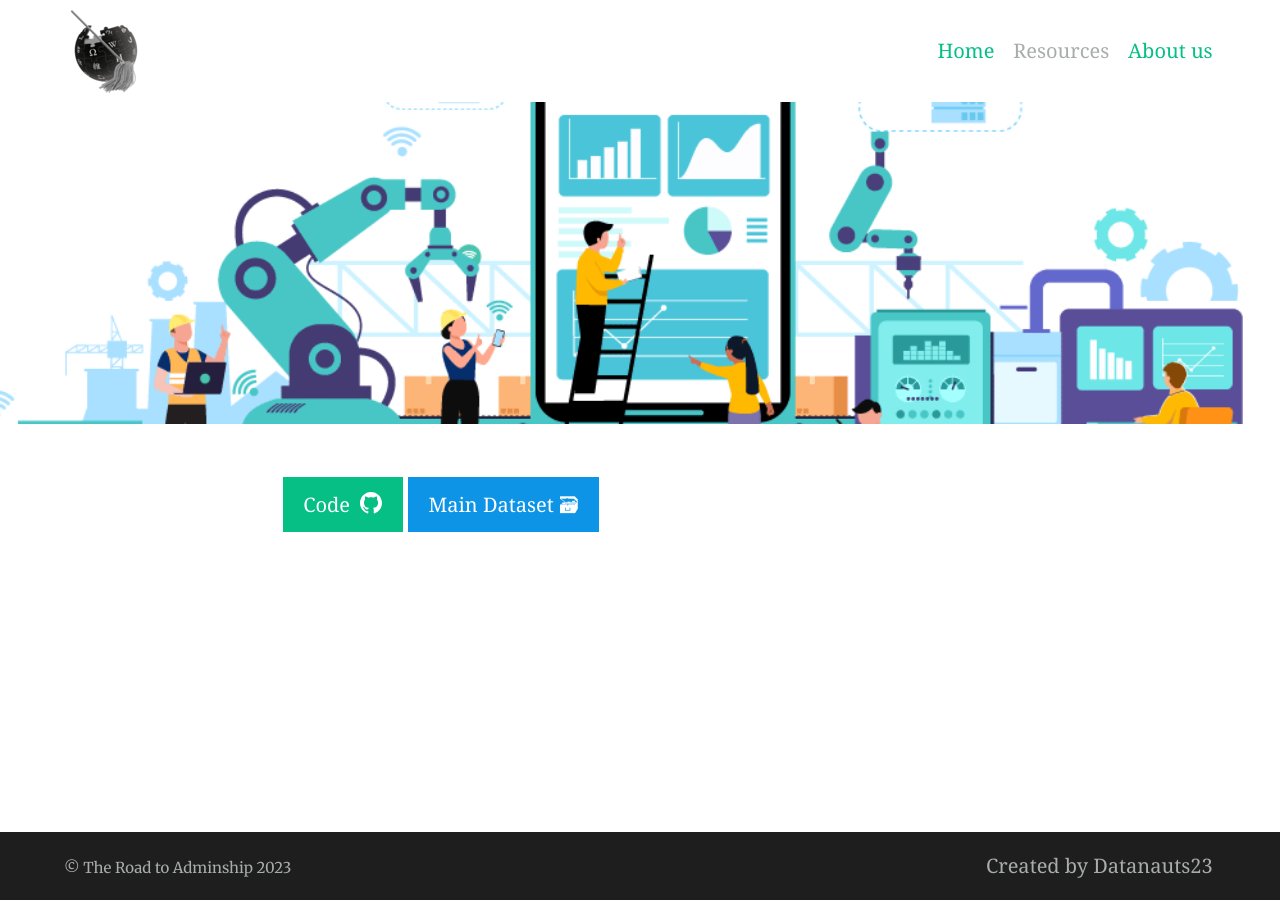
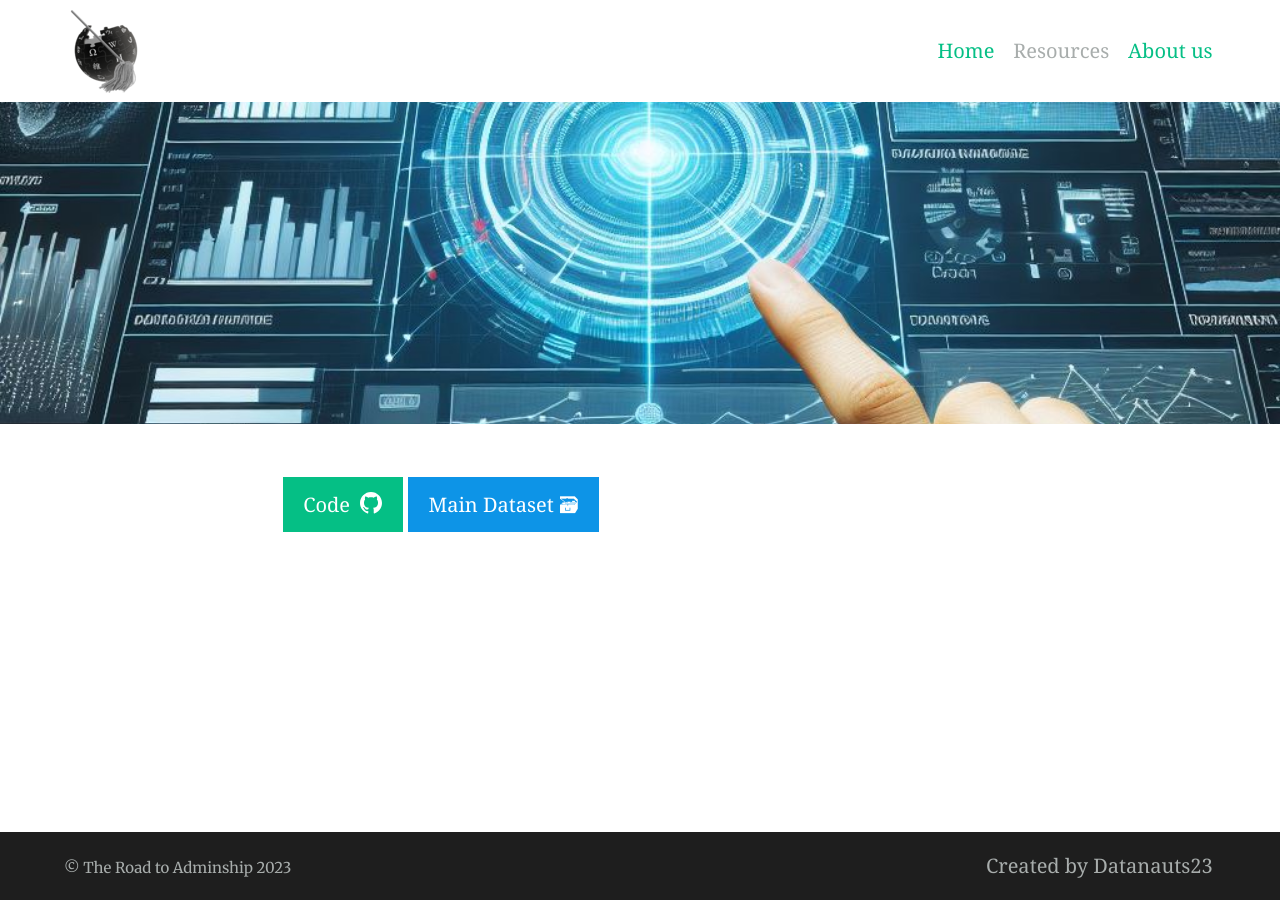
Before and after one commit to Sakasy/sakasy.github.io, a Jekyll site: the page built from ressources.md, in a window 1280 px wide. Built offline with Jekyll 4.4.1, drawn with Linux system fonts in a browser that asks for light colours.

Commit message:
Update ressources.md

```diff
--- a/ressources.md
+++ b/ressources.md
@@ -1,6 +1,6 @@
 ---
 feature_text:
-feature_image: "../made_resources.png"
+feature_image: "../resource.jpeg"
 ---
 
 {% include button.html text="Code" icon="github" link="https://github.com/epfl-ada/ada-2023-project-datanauts23" %}  {% include button.html text="Main Dataset 🗃" link="http://snap.stanford.edu/data/wiki-RfA.html" color="#0d94e7" %}
```
